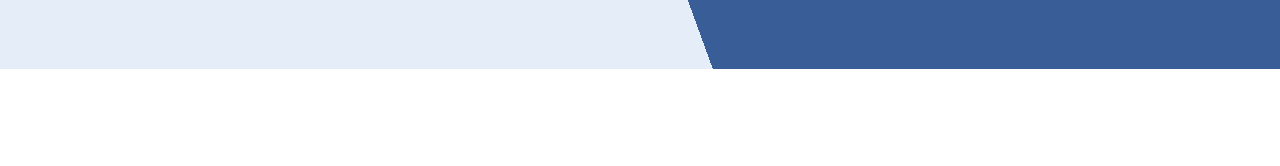
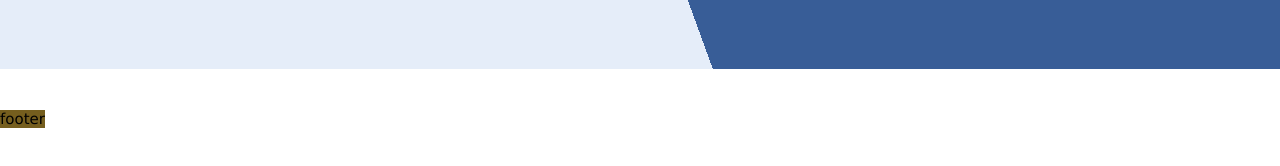
Before and after one commit to rfd3344a/rfd3344.github.io, a Jekyll site: the page built from index.html, in a window 1280 px wide. Shown: the part 937-1103 px from the top of the page. Built offline with Jekyll 4.4.1, drawn with Linux system fonts in a browser that asks for light colours; some web fonts are replaced; before the commit the page ends 1006 px from its top, so only the background shows below that.

Commit message:
Update general.css

```diff
--- a/css/general.css
+++ b/css/general.css
@@ -37,3 +37,13 @@ section{
    transition:all 0.8s ease;
    background:#fcc43a;
 }
+
+
+/******  Footer ****/
+footer:before{
+     content:"footer";
+     background:#755e1e;
+     height:200px;
+     margin:auto;
+     line-height:100px;
+}
```
